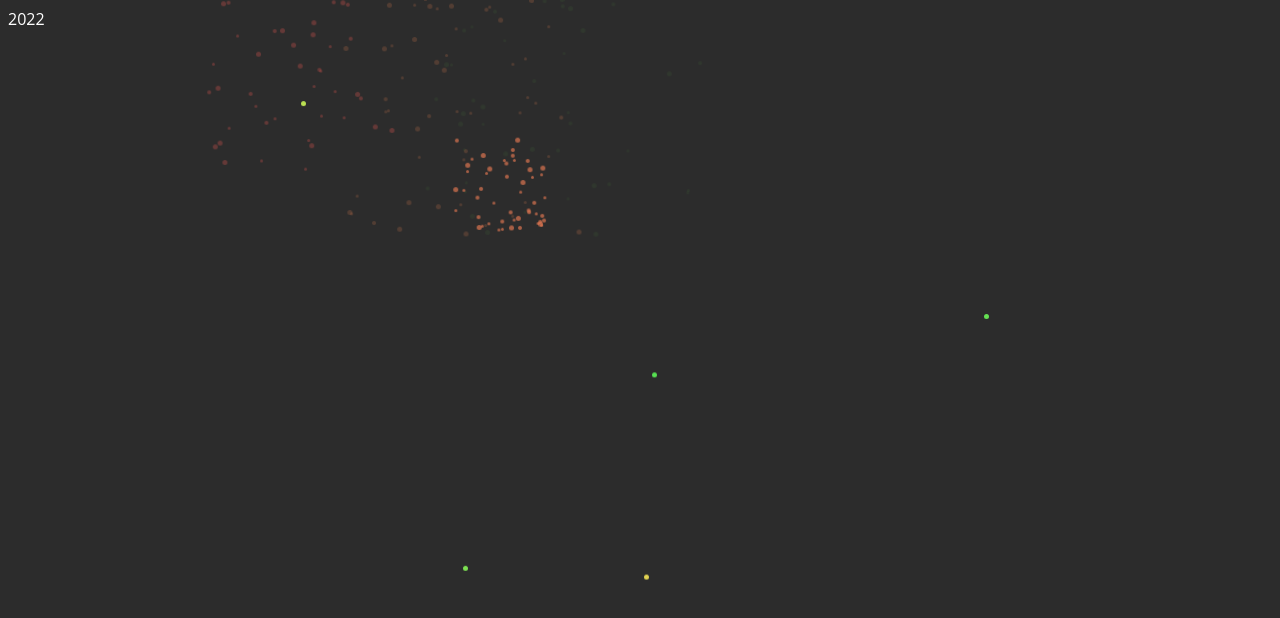
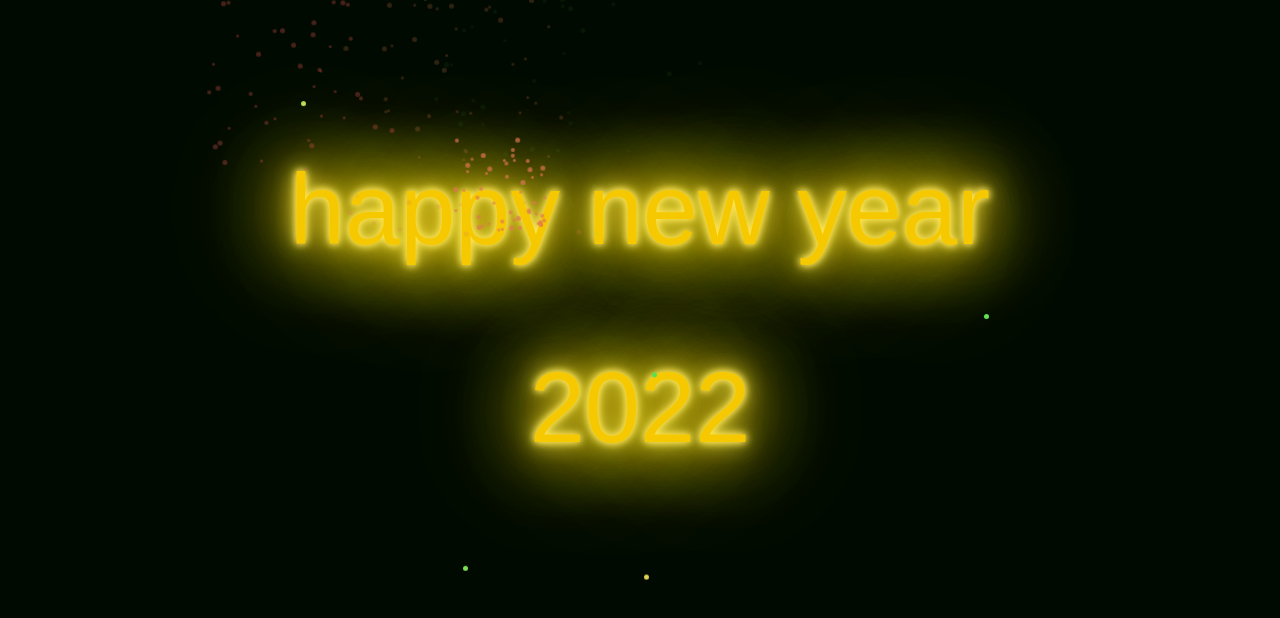
Before and after one commit to faishalpasa/fireworks, a plain HTML site: page index.html in a window 1280 px wide. Drawn offline with Linux system fonts and the light colour scheme; a web font is replaced by a local one.

Commit message:
[FIX] add wording new year

```diff
--- a/index.css
+++ b/index.css
@@ -1,7 +1,3 @@
-body {
-  background: #2c2c2c;
-}
-
 particle {
   left: 0;
   top: 0;
@@ -10,9 +6,40 @@ particle {
   opacity: 0;
 }
 
-.text {
-  color: #fff;
-  font-family: "Open Sans", Helvetica, sans-serif;
+.neonText {
+  color: #f5c800;
+  text-shadow: 0 0 7px #ffe550, 0 0 10px #ffe75d, 0 0 21px rgb(255, 252, 77),
+    0 0 42px rgb(255, 166, 0), 0 0 82px rgb(251, 255, 0),
+    0 0 92px rgb(238, 255, 0), 0 0 102px rgb(255, 238, 0),
+    0 0 151px rgb(255, 174, 0);
+}
+
+body {
+  font-size: 18px;
+  /* font-family: "Open Sans", Helvetica, sans-serif; */
+  font-family: "Vibur", sans-serif;
   -webkit-font-smoothing: antialiased;
   -moz-osx-font-smoothing: grayscale;
+  background: #010a01;
 }
+
+h1 {
+  text-align: center;
+  font-weight: 400;
+  line-height: 1;
+}
+
+h1 {
+  font-size: 6.2rem;
+  animation: pulsate 0.11s ease-in-out infinite alternate;
+}
+
+.container {
+  margin-top: 20vh;
+}
+
+@media only screen and (max-width: 525px) {
+  h1 {
+    font-size: 32px;
+  }
+}
--- a/index.html
+++ b/index.html
@@ -5,10 +5,13 @@
   <meta name="viewport" content="width=device-width, initial-scale=1.0">
   <title>2022</title>
   <link rel="stylesheet" href="/index.css">
+  <link rel="stylesheet" href="https://fonts.googleapis.com/css?family=Vibur:400" type="text/css">
 </head>
 <body>
-  <div class="text">
-    2022
+  <div class="container">
+    <h1 class="neonText">
+      happy new year <br><br> 2022
+    </h1>
   </div>
 </body>
 <script src="/index.js"></script>
```
